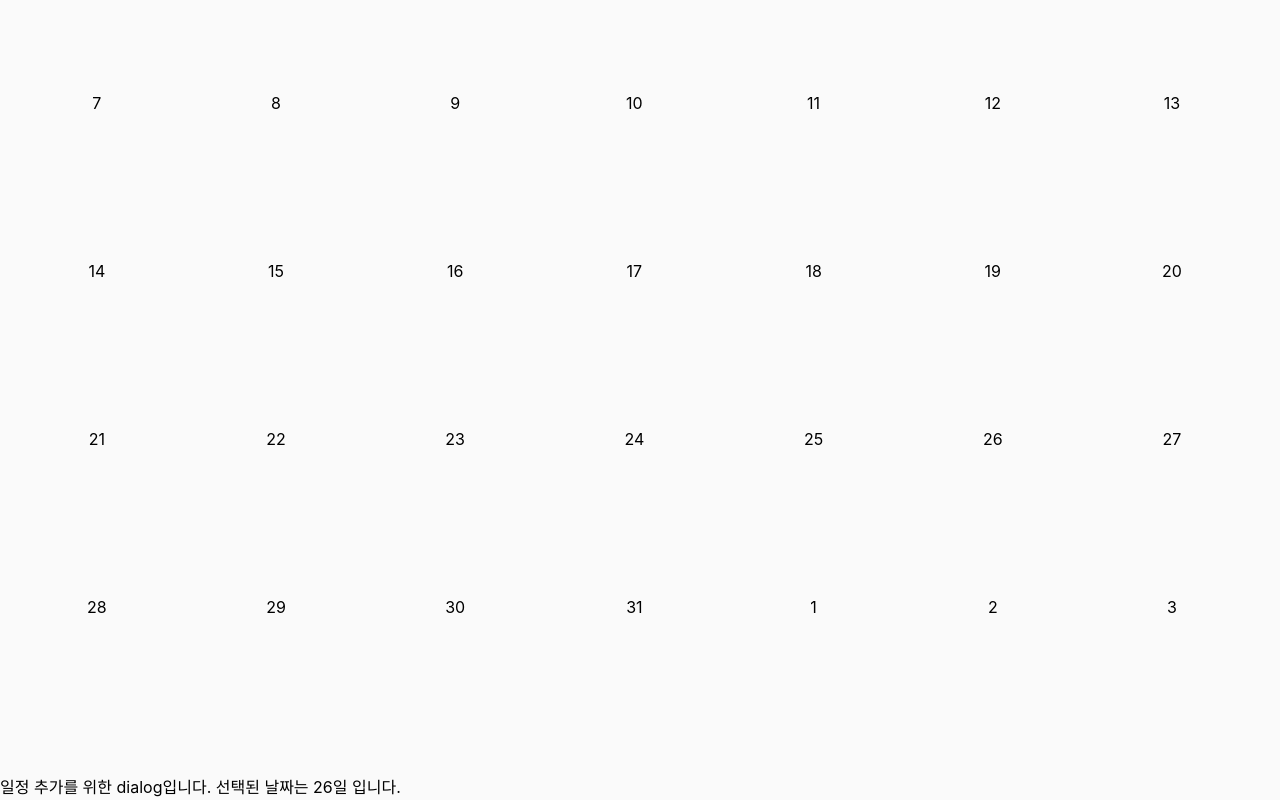
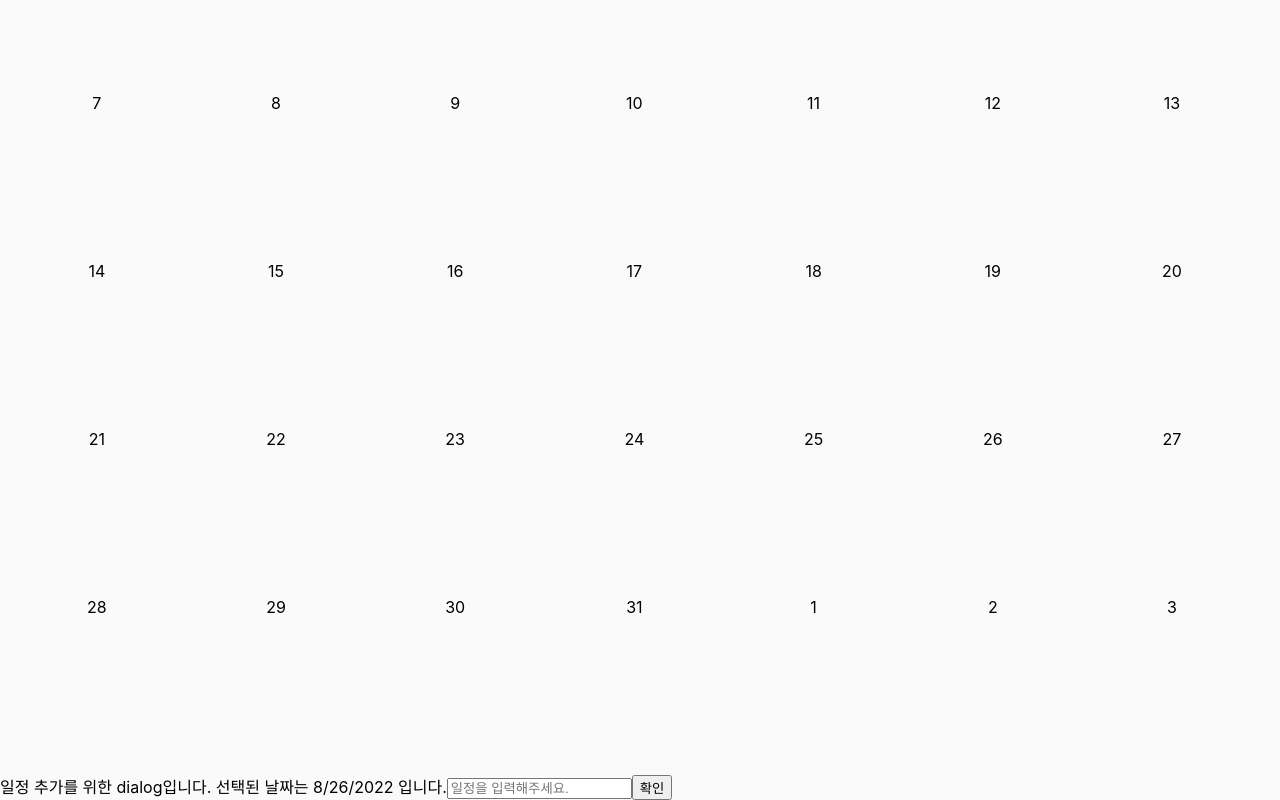
Before and after one commit to onys-programmer/timeblocks-test, a React (Create React App) app: page / in a window 1280 px wide. Shown: the part 182-982 px from the top of the page. Built offline with nearby package versions, Linux system fonts and the light colour scheme.

Commit message:
feat: 🎸 dialog 일정 입력 input 구현
Context의 dialogForm 상태를 바꿈

```diff
--- a/src/App.jsx
+++ b/src/App.jsx
@@ -13,6 +13,9 @@ const initialState = {
       isCompleted: false,
     },
   ],
+  dialogForm: {
+    title: '',
+  },
 };
 
 const reducer = (state, action) => {
@@ -26,6 +29,14 @@ const reducer = (state, action) => {
       return {
         ...state,
         schedules: [...state.schedules, action.payload],
+      };
+    case 'UPDATE_DIALOG_FORM_TITLE':
+      return {
+        ...state,
+        dialogForm: {
+          ...state.dialogForm,
+          title: action.payload,
+        }
       };
     default:
       return state;
--- a/src/features/schedule/Dialog.jsx
+++ b/src/features/schedule/Dialog.jsx
@@ -1,11 +1,18 @@
 import './Dialog.scss';
 
-function Dialog({ dateObj }) {
-  const date = dateObj.getDate();
+function Dialog({ dateString, onChange }) {
   return (
     <div className="Dialog">
-      일정 추가를 위한 dialog입니다.
-      선택된 날짜는 {date}일 입니다.
+      <form action="">
+        일정 추가를 위한 dialog입니다.
+        선택된 날짜는 {dateString} 입니다.
+        <input
+          type="text"
+          onChange={onChange}
+          placeholder="일정을 입력해주세요."
+        />
+        <button>확인</button>
+      </form>
     </div>
   );
 }
--- a/src/features/schedule/DialogContainer.jsx
+++ b/src/features/schedule/DialogContainer.jsx
@@ -3,11 +3,20 @@ import { Context } from '../../App';
 import Dialog from './Dialog';
 
 function DialogContainer() {
-  const { state } = useContext(Context);
-  const { pickedDate } = state;
+  const { state, dispatch } = useContext(Context);
+  const { pickedDate, dialogForm: { title } } = state;
+  const dateString = pickedDate.toLocaleDateString();
+
+  const handleChangeTitle = (e) => {
+    dispatch({ type: 'UPDATE_DIALOG_FORM_TITLE', payload: e.target.value });
+  };
 
   return (
-    <Dialog dateObj={pickedDate} />
+    <Dialog
+      dateString={dateString}
+      onChange={handleChangeTitle}
+      title={title}
+    />
   );
 }
 
```
